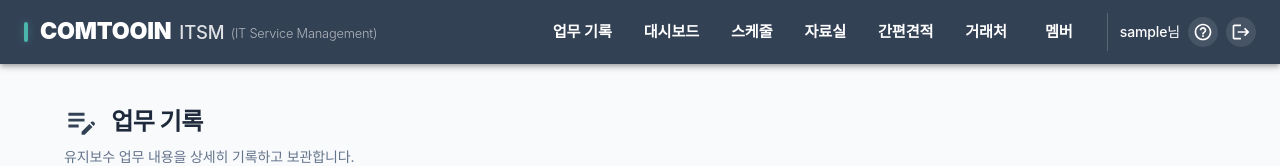
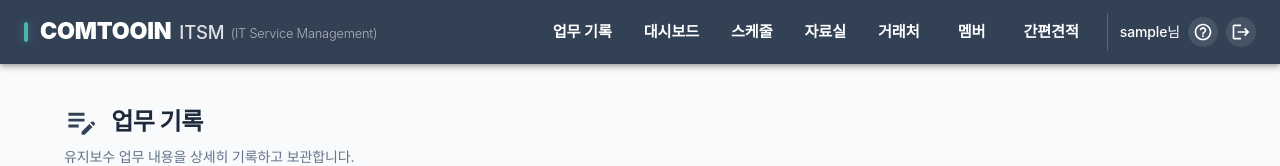
Before and after one commit to comtooin/comtooin, a React (Create React App) app: page / in a window 1280 px wide. Shown: the top 166 px of the page. Built offline with nearby package versions, Linux system fonts and the light colour scheme; no server answers; the database is empty; sample sign-in values are in the browser's storage; a web font is replaced by a local one.

Commit message:
feat: 메뉴순서변경

```diff
--- a/src/components/NavBar.tsx
+++ b/src/components/NavBar.tsx
@@ -134,13 +134,6 @@ const NavBar: React.FC = () => {
                     primaryTypographyProps={{ fontWeight: 500, fontSize: '1rem' }}
                   />
                 </ListItem>
-                <ListItem button component={RouterLink} to="/admin/quote">
-                  <ListItemIcon><ReceiptIcon /></ListItemIcon>
-                  <ListItemText
-                    primary="간편견적"
-                    primaryTypographyProps={{ fontWeight: 500, fontSize: '1rem' }}
-                  />
-                </ListItem>
                 <ListItem button component={RouterLink} to="/admin/customers">
                   <ListItemIcon><BusinessIcon /></ListItemIcon>
                   <ListItemText
@@ -157,6 +150,13 @@ const NavBar: React.FC = () => {
                     />
                   </ListItem>
                 )}
+                <ListItem button component={RouterLink} to="/admin/quote">
+                  <ListItemIcon><ReceiptIcon /></ListItemIcon>
+                  <ListItemText
+                    primary="간편견적"
+                    primaryTypographyProps={{ fontWeight: 500, fontSize: '1rem' }}
+                  />
+                </ListItem>
               </>
             )}
             <ListItem button onClick={() => { setHelpOpen(true); setDrawerOpen(false); }}>
@@ -279,11 +279,11 @@ const NavBar: React.FC = () => {
                       <Button color="inherit" component={RouterLink} to="/admin/dashboard" sx={{ px: 1.5 }}>대시보드</Button>
                       <Button color="inherit" component={RouterLink} to="/admin/schedule" sx={{ px: 1.5 }}>스케줄</Button>
                       <Button color="inherit" component={RouterLink} to="/admin/archive" sx={{ px: 1.5 }}>자료실</Button>
-                      <Button color="inherit" component={RouterLink} to="/admin/quote" sx={{ px: 1.5 }}>간편견적</Button>
                       <Button color="inherit" component={RouterLink} to="/admin/customers" sx={{ px: 1.5 }}>거래처</Button>
                       {userRole === 'admin' && (
                         <Button color="inherit" component={RouterLink} to="/admin/staff" sx={{ px: 1.5 }}>멤버</Button>
                       )}
+                      <Button color="inherit" component={RouterLink} to="/admin/quote" sx={{ px: 1.5 }}>간편견적</Button>
                     </>
                   )}
                   <Box sx={{ display: 'flex', alignItems: 'center', ml: 1, pl: 1.5, borderLeft: '1px solid rgba(255,255,255,0.2)' }}>
```
